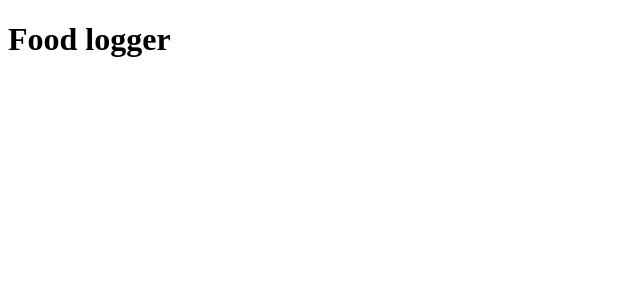
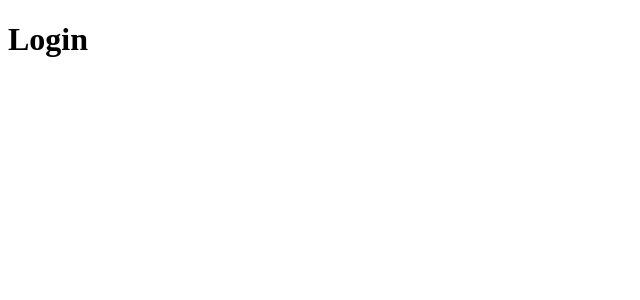
Before and after one commit to RShillgit/Food-Logger, a React (Create React App) app in the folder client/: page /login in a window 1280 px wide. Shown: the top 300 px of the page, without its empty margins (0-640 px from the left). Built offline with nearby package versions, Linux system fonts and the light colour scheme.

Commit message:
Browser Router

```diff
--- a/client/package.json
+++ b/client/package.json
@@ -8,6 +8,7 @@
     "@testing-library/user-event": "^13.5.0",
     "react": "^18.2.0",
     "react-dom": "^18.2.0",
+    "react-router-dom": "^6.11.1",
     "react-scripts": "5.0.1",
     "web-vitals": "^2.1.4"
   },
--- a/client/src/App.js
+++ b/client/src/App.js
@@ -1,4 +1,3 @@
-import './App.css';
 import { useEffect } from 'react';
 
 function App() {
@@ -12,7 +11,6 @@ function App() {
   return (
     <div className="App">
       <h1>Food logger</h1>
-      <p></p>
     </div>
   );
 }
--- /dev/null
+++ b/client/src/components/login.js
@@ -0,0 +1,8 @@
+const Login = (props) => {
+    return (
+        <div>
+            <h1>Login</h1>
+        </div>
+    )
+}
+export default Login;
--- /dev/null
+++ b/client/src/components/notFound.js
@@ -0,0 +1,8 @@
+const NotFound = (props) => {
+    return (
+        <div>
+            <h1>404 Not Found</h1>
+        </div>
+    )
+}
+export default NotFound;
--- /dev/null
+++ b/client/src/components/register.js
@@ -0,0 +1,8 @@
+const Register = (props) => {
+    return (
+        <div>
+            <h1>Register</h1>
+        </div>
+    )
+}
+export default Register;
--- a/client/src/index.js
+++ b/client/src/index.js
@@ -1,10 +1,10 @@
 import React from 'react';
 import ReactDOM from 'react-dom/client';
-import App from './App';
+import RouteSwitch from './routeSwitch';
 
 const root = ReactDOM.createRoot(document.getElementById('root'));
 root.render(
   <React.StrictMode>
-    <App />
+    <RouteSwitch />
   </React.StrictMode>
 );
--- /dev/null
+++ b/client/src/routeSwitch.js
@@ -0,0 +1,23 @@
+import { BrowserRouter, Routes, Route } from "react-router-dom";
+import App from "./App";
+import Login from "./components/login";
+import Register from "./components/register";
+import NotFound from "./components/notFound";
+import './App.css';
+
+const RouteSwitch = () => {
+
+    const serverURL = 'http://localhost:8000';
+
+    return (
+        <BrowserRouter>
+            <Routes>
+                <Route path="/" element={<App serverURL={serverURL}/>}/>
+                <Route path="/login" element={<Login serverURL={serverURL}/>}/>
+                <Route path="/register" element={<Register serverURL={serverURL}/>}/>
+                <Route path="*" element={<NotFound serverURL={serverURL}/>}/>
+            </Routes>
+        </BrowserRouter>
+    )
+}
+export default RouteSwitch;
```
Also changed, not shown: client/src/components/footer.js (added, +15 -0 lines), 1 other file (tests, documents, lock files or other folders).
